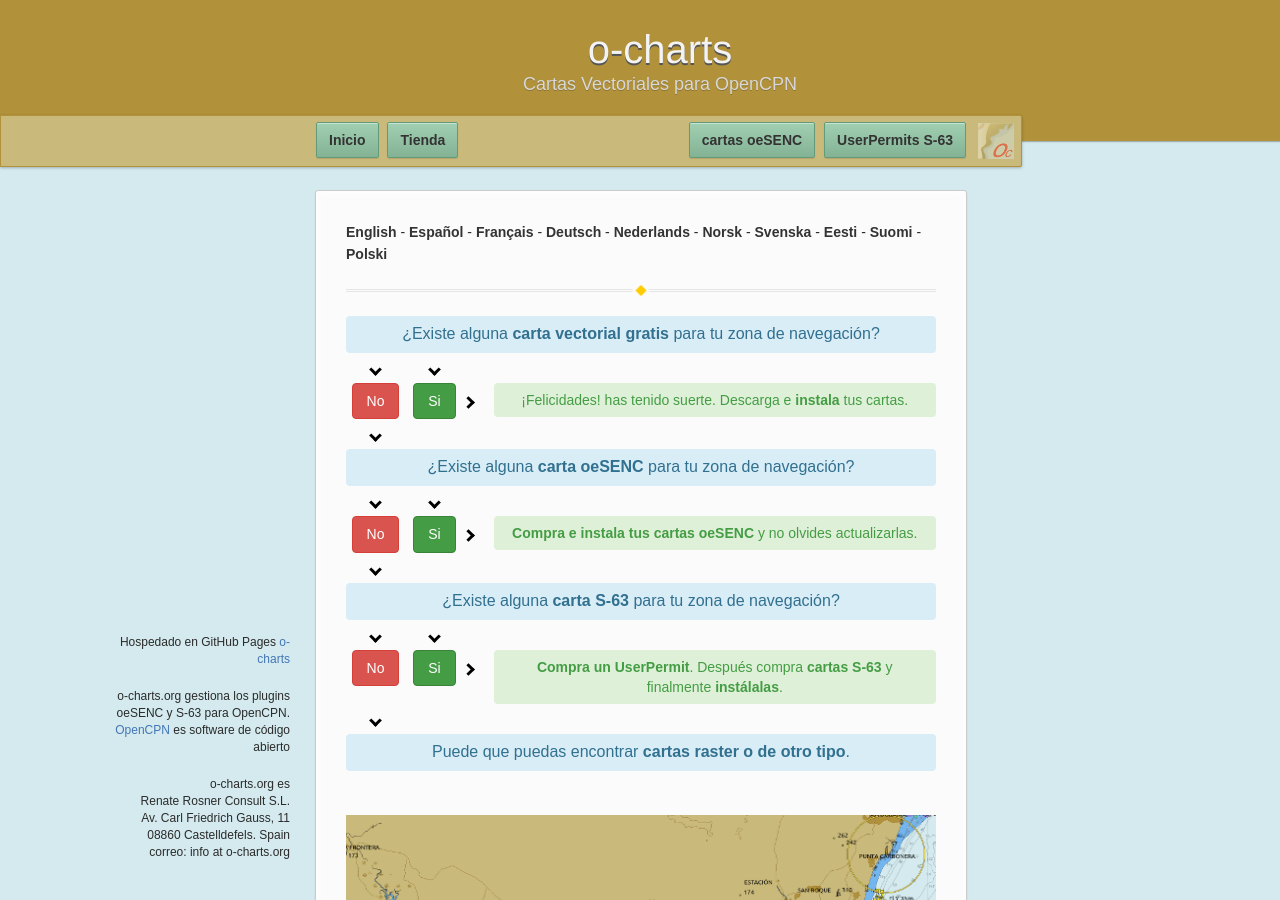
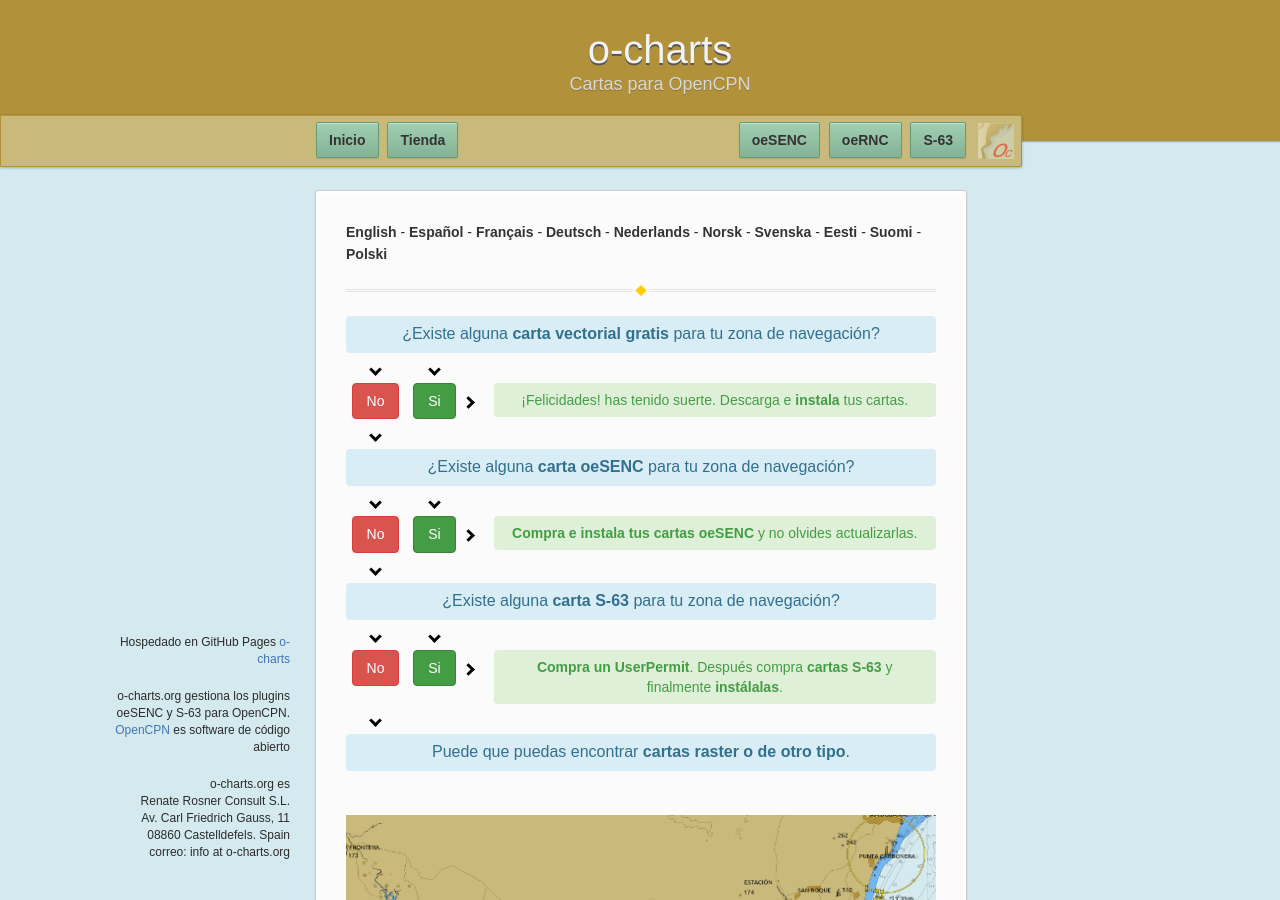
Before and after one commit to o-charts/manuals, a Jekyll site: the page built from index_es_ES.md, in a window 1280 px wide and 900 px high. Built offline with Jekyll 4.4.1, drawn with Linux system fonts in a browser that asks for light colours.

Commit message:
Update default_es_ES_home.html

```diff
--- a/_layouts/default_es_ES_home.html
+++ b/_layouts/default_es_ES_home.html
@@ -17,7 +17,7 @@
 
       <header>
         <h1>o-charts</h1>
-        <p>Cartas Vectoriales para OpenCPN</p>
+        <p>Cartas para OpenCPN</p>
       </header>
 
       <div id="banner">
@@ -31,8 +31,9 @@
         {% if site.show_downloads %}
           <div class="downloads">
             <ul>
-              <li><a href="./oesenc_es_ES.html" class="button">cartas oeSENC</a></li>
-              <li><a href="./s63_es_ES.html" class="button">UserPermits S-63</a></li>
+              <li><a href="./oesenc_es_ES.html" class="button">oeSENC</a></li>
+              <li><a href="./oernc_es_ES.html" class="button">oeRNC</a></li>
+              <li><a href="./s63_es_ES.html" class="button">S-63</a></li>
             </ul>
           </div>
         {% endif %}
```
